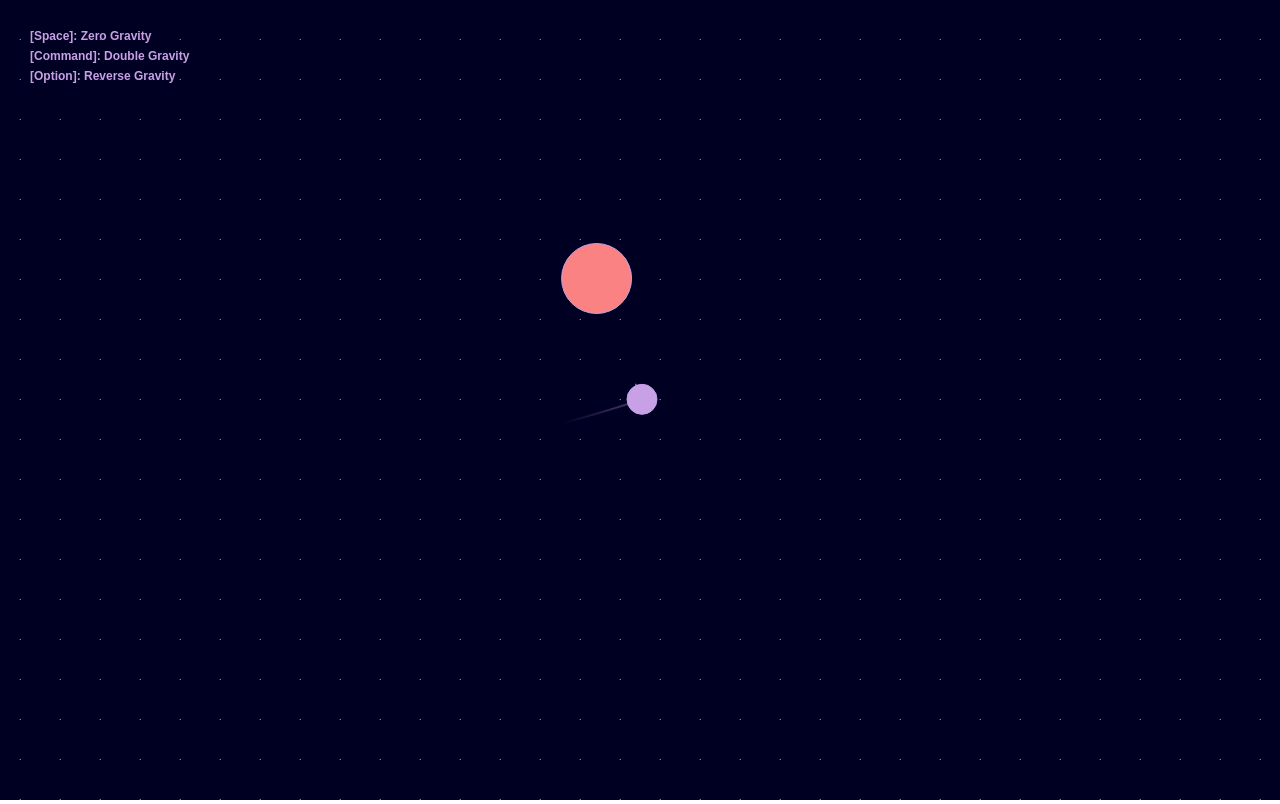
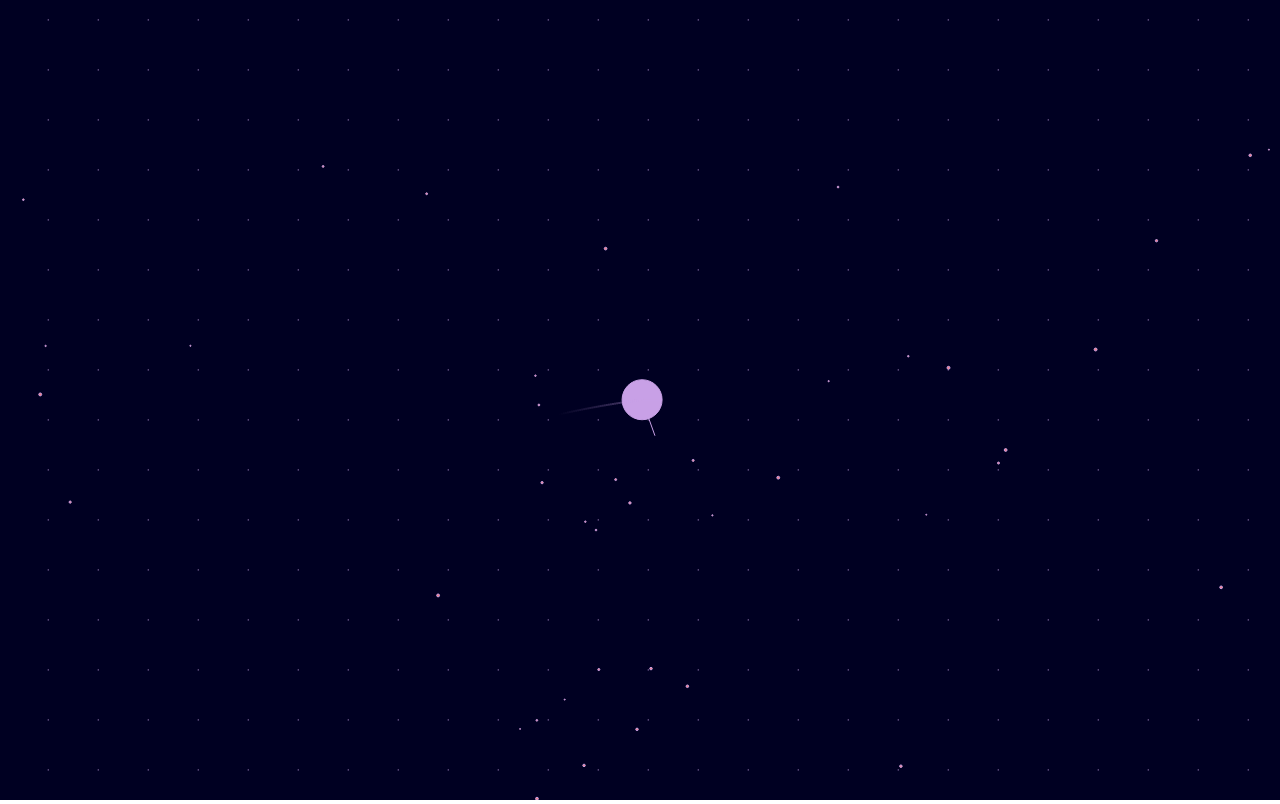
Before and after one commit to azynga/drift-away, a plain HTML site: page index.html in a window 1280 px wide. Drawn offline with Linux system fonts and the light colour scheme; animation ran at ten frames a second.

Commit message:
add various densities to stars, fix background lag

```diff
--- a/index.html
+++ b/index.html
@@ -4,7 +4,7 @@
     <meta charset="UTF-8">
     <meta http-equiv="X-UA-Compatible" content="IE=edge">
     <meta name="viewport" content="width=device-width, initial-scale=1.0">
-    <title>Gravity Test</title>
+    <title>Gravity</title>
     <link rel="stylesheet" href="style.css">
 </head>
 <body>
--- a/src/script.js
+++ b/src/script.js
@@ -2,16 +2,18 @@ const canvas = document.querySelector('#canvas');
 const ctx = canvas.getContext('2d');
 canvas.width = window.innerWidth;
 canvas.height = window.innerHeight;
-const viewCenter = {
+let viewCenter = {
     x: canvas.width / 2,
     y: canvas.height / 2
 };
-const fps = 60;
+
+const fps = 0; // 0: no framerate lock
 
 
 class Universe {
     constructor() {
-        this.defaultGravity = 3e-4;
+        this.controlsMessage = false;
+        this.defaultGravity = 6e-4;
         this.gravityConstant = this.defaultGravity;
         this.colors = {
             background: 'rgba(0, 0, 34, 1)',
@@ -34,11 +36,12 @@ class Universe {
     }
 
     drawBackground(viewOffset) {
-        for(let x = -canvas.width; x < 2 * canvas.width; x += 40) {
-            for(let y = -canvas.height; y < 2 * canvas.height; y += 40) {
+        const gridSize = 50;
+        for(let x = -gridSize; x < canvas.width + gridSize; x += gridSize) {
+            for(let y = -gridSize; y < canvas.height + gridSize; y += gridSize) {
                 const drawPosition = {
-                    x: x - viewOffset.x % canvas.width,
-                    y: y - viewOffset.y % canvas.height
+                    x: x - viewOffset.x % gridSize,
+                    y: y - viewOffset.y % gridSize
                 }
                 ctx.fillRect(drawPosition.x, drawPosition.y, 1, 1);
             }
@@ -56,16 +59,13 @@ class Universe {
 
         this.drawBackground(drawAnchor);
 
-        // this.drawBackground({
-        //     x: drawAnchor.x - canvas.width,
-        //     y: drawAnchor.y - canvas.height
-        // });
-
         // draw instructions
+        if(this.controlsMessage) {
             ctx.font = 'bold 12px sans-serif';
             ctx.fillText('[Space]: Zero Gravity', 30, 40);
             ctx.fillText('[Command]: Double Gravity', 30, 60);
             ctx.fillText('[Option]: Reverse Gravity', 30, 80);
+        };
 
         // draw game objects
         this.orbs.forEach(orb => {
@@ -75,7 +75,7 @@ class Universe {
 };
 
 class Orb {
-    constructor(position, radius, fixed = false) {
+    constructor(position, radius, density = 1, fixed = false) {
         this.position = position;
         this.radius = radius;
         this.fixed = fixed;
@@ -87,7 +87,9 @@ class Orb {
             x: (Math.random() - 0.5) / 5,
             y: (Math.random() - 0.5) / 5
         }
-        this.mass = (4/3) * Math.PI * this.radius ** 3;
+        this.volume = (4/3) * Math.PI * this.radius ** 3;
+        this.density = density;
+        this.mass = this.volume * this.density;
     }
 
     drawSelf(viewOffset) {
@@ -105,9 +107,14 @@ class Orb {
         ctx.closePath();
     }
 
-    getCurrentDirection() {
+    getCurrentMovement() {
         const direction = Math.atan2(this.velocity.y, this.velocity.x);
-        return direction;
+        const speed = Math.sqrt(this.velocity.x ** 2 + this.velocity.y ** 2);
+        const currentMovement = {
+            direction: direction,
+            speed: speed
+        };
+        return currentMovement;
     }
 
     getRelation(otherObject) {
@@ -134,7 +141,8 @@ class Orb {
         }
         const angle = this.getRelation(otherObject).angle;
         const distance = this.getRelation(otherObject).distance;
-        const gravity = (universe.gravityConstant * this.mass * otherObject.mass) / distance ** 2;
+        let gravity = (universe.gravityConstant * this.mass * otherObject.mass) / distance ** 2;
+
         const acceleration = {
             x: Math.cos(angle) * gravity,
             y: Math.sin(angle) * gravity
@@ -162,10 +170,16 @@ class Orb {
         this.velocity.y += this.acceleration.y;
     }
 
-    collision(otherObject) {
-        const distance = this.getRelation(otherObject).distance;
-        if(distance < otherObject + this.radius) {
-            return true;
+    checkCollision(otherObject) {
+        const {angle, distance} = this.getRelation(otherObject);
+        if(distance < otherObject.radius + this.radius && otherObject !== this) {
+            const {direction, speed} = this.getCurrentMovement();
+            const bounceAngle = direction + angle + Math.PI;
+            const bounceVelocity = {
+                x: Math.cos(bounceAngle) * speed * 0.9,
+                y: Math.sin(bounceAngle) * speed * 0.9
+            }
+            this.velocity = {...bounceVelocity};
         } else {
             return false;
         }
@@ -175,28 +189,22 @@ class Orb {
         if(this.fixed) {
             return;
         }
-
+        // universe.orbs.forEach(orb => this.checkCollision(orb));
         this.applyAcceleration();
-        // if(this.collision(universe.orbs[1])) {
-        //     this.velocity = { x: 0, y: 0};
-        // } else {
-            this.velocity.x += this.acceleration.x;
-            this.velocity.y += this.acceleration.y;
-        // }
         this.position.x += this.velocity.x;
         this.position.y += this.velocity.y;
     }
 };
 
 class Star extends Orb {
-    constructor(position, radius, fixed) {
-        super(position, radius, fixed);
+    constructor(position, radius, density = 1, fixed) {
+        super(position, radius, density,fixed);
     }
 }
 
 class Player extends Orb {
-    constructor(position, radius) {
-        super(position, radius);
+    constructor(position, radius, density) {
+        super(position, radius, density);
         this.trailParticles = [];
         this.velocity = { // test values
             x: 2,
@@ -207,13 +215,7 @@ class Player extends Orb {
 
     setNextCoordinates() {
         this.applyAcceleration();
-
-        // if(this.collision(universe.orbs[1])) {
-        //     this.velocity = { x: 0, y: 0};
-        // } else {
-            this.velocity.x += this.acceleration.x;
-            this.velocity.y += this.acceleration.y;
-        // }
+        // universe.orbs.forEach(orb => this.checkCollision(orb));
         this.position.x += this.velocity.x;
         this.position.y += this.velocity.y;
 
@@ -260,23 +262,54 @@ class Player extends Orb {
 }
 
 const universe = new Universe();
-
 // test setup
 universe.orbs.push(
-    new Player(universe.playerStartPosition, 15),
-    new Star(universe.firstStarPosition, 35, false),
-    new Star({x: 950, y: 1250}, 80, true)
+    new Player(universe.playerStartPosition, 20, 80),
+    //new Star(universe.firstStarPosition, 35, 3),
+    new Star({x: 950, y: 1250}, 130, 0.5)
 );
-universe.orbs[1].velocity.x = 1.1;
+const player = universe.orbs[0];
+const firstStar = universe.orbs[1];
 
-const player = universe.orbs[0];
+firstStar.velocity = { x: 1, y: 0 }
+
+
+const randomStarProperties = () => {
+    return [
+        {
+            x: 950 + (Math.random() - 0.5) * 3200,
+            y: 1250 + (Math.random() - 0.5) * 2000
+        },
+        Math.random() + 0.5,
+        Math.random() * 10
+    ];
+}
+
+for(let i = 0; i < 300; i ++) {
+    universe.orbs.push(new Star(...randomStarProperties()));
+}
+// universe.orbs.push(new Star({x: 200, y: 200}, 80, false))
+
+// universe.orbs[1].velocity.x = 1.1;
+// player.velocity.x = 0.71;
+
 
 const update = () => {
+    canvas.width = window.innerWidth;
+    canvas.height = window.innerHeight;
+    viewCenter = {
+        x: canvas.width / 2,
+        y: canvas.height / 2
+    };
     universe.clear();
     universe.drawSelf();
+    if(fps) {
         setTimeout(() => {
             requestAnimationFrame(update);
         }, 1000 / fps)
+    } else {
+        requestAnimationFrame(update);
+    }
 }
 
 update();
@@ -308,6 +341,10 @@ document.addEventListener('keydown', (event) => {
                     player.abilityActive = false;
                 }, 2000);
                 break;
+            case 'c':
+                universe.controlsMessage = !universe.controlsMessage;
+                player.abilityActive = false;
+                break;
         };
     };
 });
```
Lines whose indentation alone changed are shown as unchanged.
